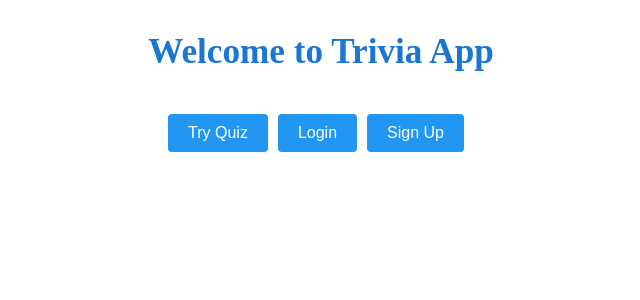
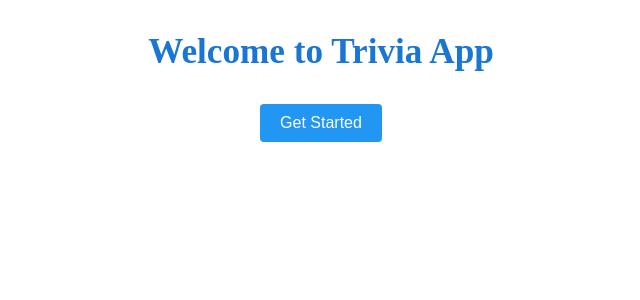
Before and after one commit to shamitsoni/Quiz-App, a React (Vite) app in the folder client/: page / in a window 1280 px wide. Shown: the top 300 px of the page, without its empty margins (319-959 px from the left). Built offline with nearby package versions, Linux system fonts and the light colour scheme.

Commit message:
Revert "feat: Sign-Up"
This reverts commit a835533806884b3254cb038e2d0d24b954f46aac.

```diff
--- a/client/index.html
+++ b/client/index.html
@@ -3,7 +3,7 @@
   <head>
     <meta charset="UTF-8" />
     <meta name="viewport" content="width=device-width, initial-scale=1.0" />
-    <title></title>
+    <title>Trivia App</title>
   </head>
   <body>
     <div id="root"></div>
--- a/client/src/App.jsx
+++ b/client/src/App.jsx
@@ -1,16 +1,12 @@
 import { Routes, Route } from "react-router-dom";
 import Home from "./components/Home";
 import Quiz from "./components/Quiz";
-import Login from "./components/Login";
-import SignUp from "./components/SignUp";
 
 function App() {
   return (
     <Routes>
       <Route path="/" element={<Home />} />
       <Route path="/quiz" element={<Quiz />}></Route>
-      <Route path="/login" element={<Login />}></Route>
-      <Route path="/sign-up" element={<SignUp />}></Route>
     </Routes>
   );
 }
--- a/client/src/components/Home.css
+++ b/client/src/components/Home.css
@@ -12,10 +12,6 @@
   font-weight: 700;
 }
 
-.home-container button {
-  margin: 10px;
-}
-
 .home-container .btn-primary:hover {
   background: #1565c0;
 }
--- a/client/src/components/Home.jsx
+++ b/client/src/components/Home.jsx
@@ -9,17 +9,9 @@ function Home() {
   return (
     <div className="home-container">
       <h1>Welcome to Trivia App</h1>
-      <div className="button-group">
-        <Link to="/quiz">
-          <button className="btn btn-primary">Try Quiz</button>
-        </Link>
-        <Link to="/login">
-          <button className="btn btn-primary">Login</button>
-        </Link>
-        <Link to="/sign-up">
-          <button className="btn btn-primary">Sign Up</button>
-        </Link>
-      </div>
+      <Link to="/quiz">
+        <button className="btn btn-primary">Get Started</button>
+      </Link>
     </div>
   );
 }
--- a/client/src/components/Login.jsx
+++ /dev/null
@@ -1,10 +0,0 @@
-import { useEffect } from "react";
-
-function Login() {
-  useEffect(() => {
-    document.title = "Login";
-  }, []);
-  return;
-}
-
-export default Login;
--- a/client/src/components/Quiz.jsx
+++ b/client/src/components/Quiz.jsx
@@ -14,10 +14,6 @@ function Quiz() {
   const [showSummary, setShowSummary] = useState(false);
 
   let curr = array[currentIndex];
-
-  useEffect(() => {
-    document.title = "Trivia App";
-  }, []);
 
   const nextCard = () => {
     setCurrentIndex((prevIndex) => {
--- a/client/src/components/SignUp.jsx
+++ /dev/null
@@ -1,44 +0,0 @@
-import { useState, useEffect } from "react";
-
-function SignUp() {
-  useEffect(() => {
-    document.title = "Sign Up";
-  }, []);
-
-  const [form, setForm] = useState({ username: "", password: "" });
-
-  const handleChange = (e) => {
-    setForm({ ...form, [e.target.name]: e.target.value });
-  };
-
-  const handleSubmit = (e) => {
-    e.preventDefault();
-    console.log(form);
-  };
-
-  return (
-    <div>
-      <form onSubmit={handleSubmit}>
-        <input
-          name="username"
-          type="text"
-          placeholder="Username"
-          value={form.username}
-          onChange={handleChange}
-          required
-        />
-        <input
-          name="password"
-          type="password"
-          placeholder="Password"
-          value={form.password}
-          onChange={handleChange}
-          required
-        />
-        <button type="submit">Create Account</button>
-      </form>
-    </div>
-  );
-}
-
-export default SignUp;
```
Also changed, not shown: client/src/App.css (deleted).
